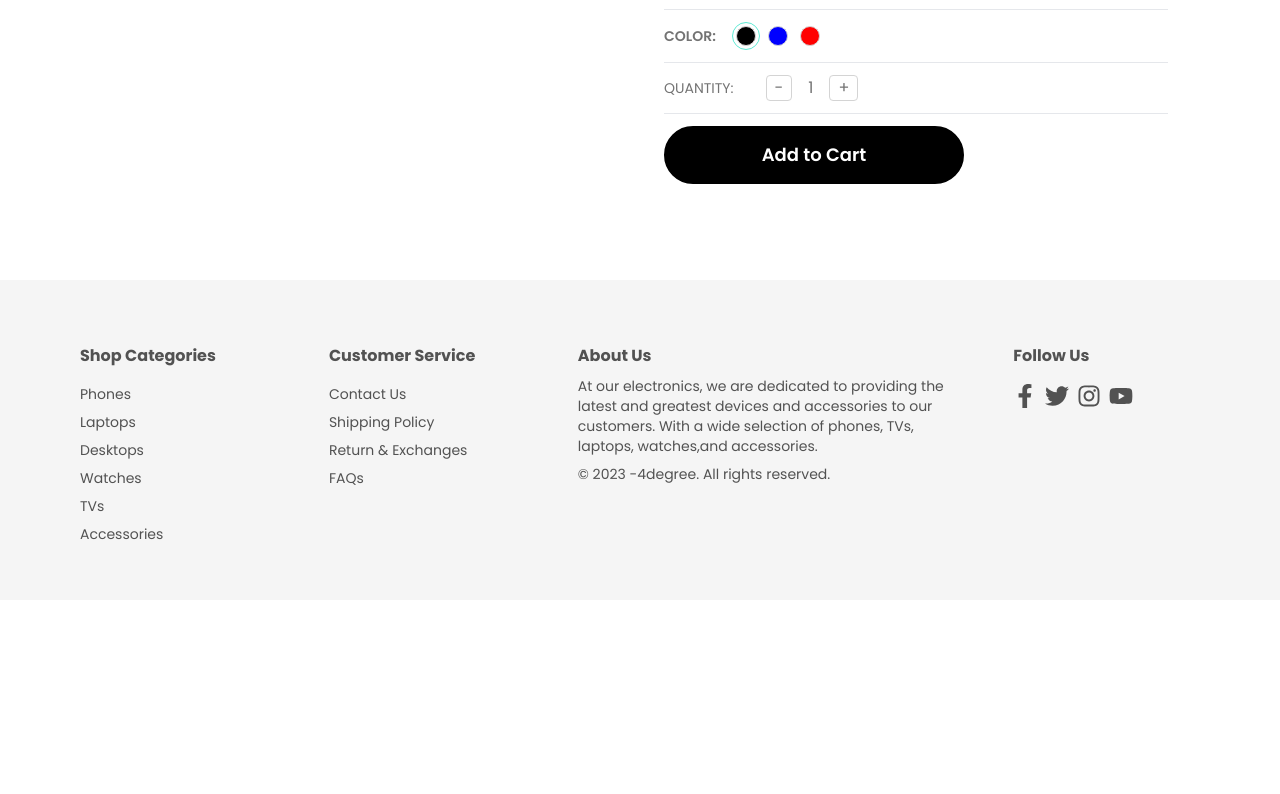
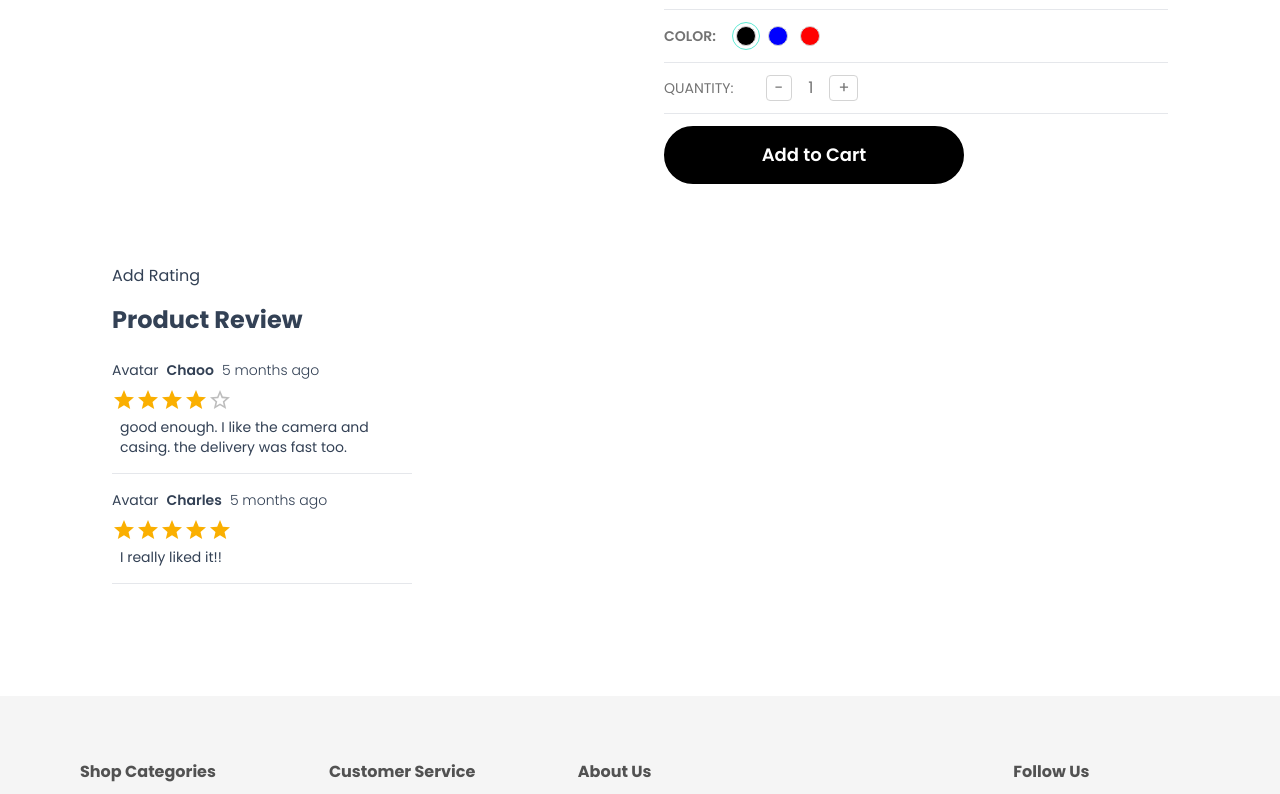
Before and after one commit to leeeyoo/e-shop, a Next.js app: page /product/1 in a window 1280 px wide. Shown: the part 538-1332 px from the top of the page. Before the commit the page ends 1138 px from the top, so only its background shows below. Built offline with nearby package versions, Linux system fonts and the light colour scheme.

Commit message:
feat: product rating

```diff
--- /dev/null
+++ b/app/components/Heading.tsx
@@ -0,0 +1,17 @@
+interface HeadingProps {
+  title: string;
+  center?: boolean;
+}
+
+const Heading: React.FC<HeadingProps> = ({
+  title,
+  center
+}) => {
+  return (
+    <div className={center ? "text-center" : "text-start"}>
+      <h1 className="font-bold text-2xl">{title}</h1>
+    </div>
+  );
+}
+
+export default Heading;
--- /dev/null
+++ b/app/product/[productId]/ListRating.tsx
@@ -0,0 +1,19 @@
+"use client";
+
+import Heading from "@/app/components/Heading";
+
+interface ListRatingProps {
+  product: any;
+}
+
+const ListRating: React.FC<ListRatingProps> = ({
+  product
+}) => {
+  return (
+    <div>
+      <Heading title="Product Review" />
+    </div>
+  );
+}
+
+export default ListRating;
--- a/app/product/[productId]/page.tsx
+++ b/app/product/[productId]/page.tsx
@@ -1,6 +1,9 @@
 import { product } from "@/utils/product";
 import Container from "@/app/components/Container";
 import ProductDetails from "./ProductDetails";
+import ListRating from "./ListRating";
+import moment from "moment";
+import { Rating } from "@mui/material";
 
 interface IParams {
   productId?: string
@@ -13,6 +16,28 @@
     <div className="p-8">
       <Container>
         <ProductDetails product={product} />
+        <div className="flex flex-col mt-20 gap-4">
+          <div>Add Rating</div>
+          <ListRating product={product} />
+          <div className="text-sm mt-2">
+            {product.reviews && product.reviews.map((review: any) => {
+              return (
+                <div key={review.id} className="max-w-[300px]">
+                  <div className="flex gap-2 items-center">
+                    <div>Avatar</div>
+                    <div className="font-semibold">{review?.user.name}</div>
+                    <div className="font-light">{moment(review.createdDate).fromNow()}</div>
+                  </div>
+                  <div className="mt-2">
+                    <Rating value={review.rating} readOnly />
+                    <div className="ml-2">{review.comment}</div>
+                    <hr className="my-4" />
+                  </div>
+                </div>
+              )
+            })}
+          </div>
+        </div>
       </Container>
     </div>
   );
--- a/package.json
+++ b/package.json
@@ -12,6 +12,7 @@
     "@emotion/react": "^11.11.1",
     "@emotion/styled": "^11.11.0",
     "@mui/material": "^5.14.19",
+    "moment": "^2.29.4",
     "next": "14.0.3",
     "react": "^18",
     "react-dom": "^18",
```
Also changed, not shown: 1 other file (tests, documents, lock files or other folders).
